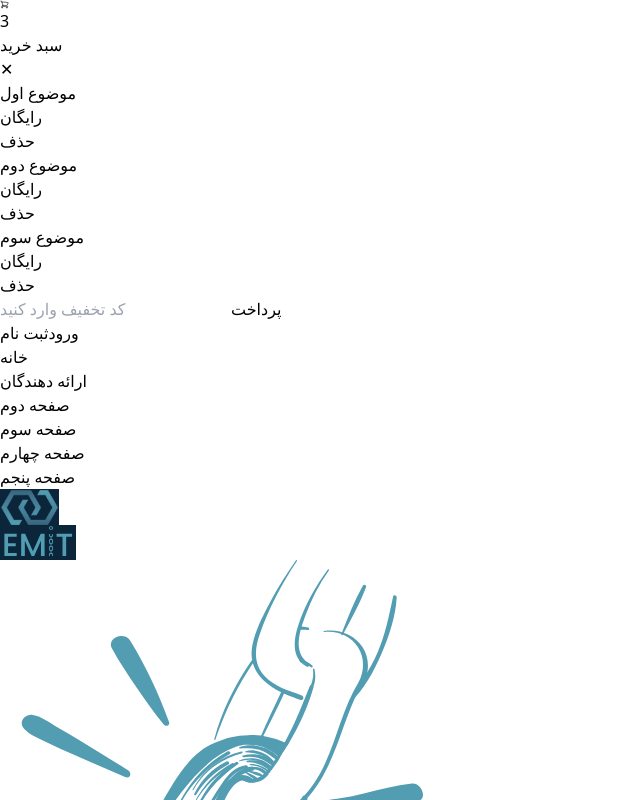
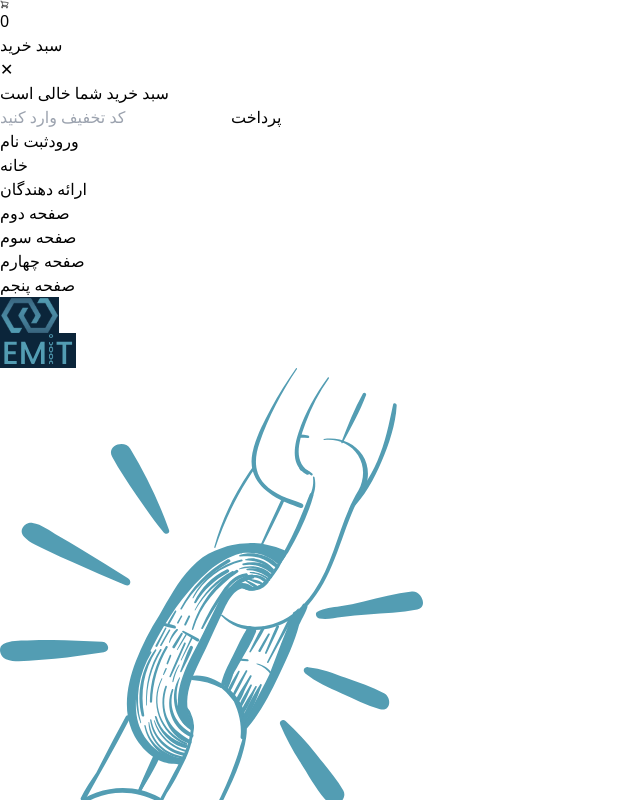
Before and after one commit to ShMirnajafi/EMIT-frontend-public, a Next.js app: page / in a window 1280 px wide. Shown: the top 800 px of the page, without its empty margins (0-640 px from the left). Built offline with nearby package versions, Linux system fonts and the light colour scheme.

Commit message:
add context for shopping basket.

```diff
--- a/src/app/layout.tsx
+++ b/src/app/layout.tsx
@@ -2,20 +2,23 @@ import type {Metadata} from "next";
 import "./globals.css";
 import NavigationBar from "@/components/NavBar/NavigationBar";
 import Footer from "@/components/Footer/Footer";
+import {BasketProvider} from "@/context/basketContext";
 
 export const metadata: Metadata = {
     title: "EMIT Event",
     description: "Generated by Arbabiun",
 };
 
-export default function RootLayout({children}: Readonly<{children: React.ReactNode}>) {
+export default function RootLayout({children}: Readonly<{ children: React.ReactNode }>) {
     return (
         <html lang="en">
         <body className="bg-[#0B253A]">
         <link rel="icon" href="/icon.png"/>
-        <NavigationBar/>
-        {children}
-        <Footer/>
+        <BasketProvider>
+            <NavigationBar/>
+                {children}
+            <Footer/>
+        </BasketProvider>
         </body>
         </html>
     )
--- a/src/components/NavBar/Drawer.tsx
+++ b/src/components/NavBar/Drawer.tsx
@@ -1,22 +1,24 @@
+'use client'
+
 import React from 'react';
+import {useBasket} from "@/context/basketContext";
 
 interface DrawerProps {
     isOpen: boolean;
     onClose: () => void;
-    basketItems: { id: number; title: string; price: string }[];
 }
 
-const Drawer: React.FC<DrawerProps> = ({ isOpen, onClose, basketItems }) => {
+const Drawer: React.FC<DrawerProps> = ({ isOpen, onClose }) => {
+    const { basketItems } = useBasket();
+
     return (
         <div>
-            {/* Overlay to close drawer when clicking outside */}
             {isOpen && (
                 <div
                     className="fixed inset-0 bg-black bg-opacity-50 z-40"
                     onClick={onClose}
                 ></div>
             )}
-            {/* Drawer */}
             <div
                 className={`fixed top-0 left-0 h-full bg-white shadow-lg transform transition-transform duration-300 ease-in-out ${
                     isOpen ? 'translate-x-0' : '-translate-x-full'
@@ -49,7 +51,6 @@ const Drawer: React.FC<DrawerProps> = ({ isOpen, onClose, basketItems }) => {
                         <p className="text-gray-500 text-center">سبد خرید شما خالی است</p>
                     )}
                 </div>
-                {/* Payment Section */}
                 <div className="p-4 border-t">
                     <input
                         type="text"
--- a/src/components/NavBar/NavigationAuth.tsx
+++ b/src/components/NavBar/NavigationAuth.tsx
@@ -2,21 +2,15 @@ import React, { useState } from 'react';
 import Link from 'next/link';
 import { ShoppingCartIcon } from '@heroicons/react/24/outline';
 import Drawer from '@/components/NavBar/Drawer';
+import {useBasket} from "@/context/basketContext";
 
 function NavigationAuth() {
     const [isDrawerOpen, setIsDrawerOpen] = useState(false);
-
-    // Mock basket items
-    const basketItems = [
-        { id: 1, title: 'موضوع اول', price: 'رایگان' },
-        { id: 2, title: 'موضوع دوم', price: 'رایگان' },
-        { id: 3, title: 'موضوع سوم', price: 'رایگان' },
-    ];
+    const { basketItems } = useBasket();
 
     return (
         <div className="relative flex items-center space-x-4">
             <div className="relative">
-                {/* Shopping Basket Button */}
                 <button
                     onClick={() => setIsDrawerOpen(true)}
                     className="relative"
@@ -26,11 +20,9 @@ function NavigationAuth() {
                         {basketItems.length}
                     </span>
                 </button>
-                {/* Drawer Component */}
                 <Drawer
                     isOpen={isDrawerOpen}
                     onClose={() => setIsDrawerOpen(false)}
-                    basketItems={basketItems}
                 />
             </div>
             <Link href="#" className="text-[#C45D39] font-semibold">
--- /dev/null
+++ b/src/context/basketContext.tsx
@@ -0,0 +1,48 @@
+'use client'
+
+import React, { createContext, useContext, useState } from 'react';
+
+interface BasketItem {
+    id: number;
+    title: string;
+    price: string;
+}
+
+interface BasketContextProps {
+    basketItems: BasketItem[];
+    addItem: (item: BasketItem) => void;
+    removeItem: (id: number) => void;
+    clearBasket: () => void;
+}
+
+const BasketContext = createContext<BasketContextProps | undefined>(undefined);
+
+export const BasketProvider: React.FC<{ children: React.ReactNode }> = ({ children }) => {
+    const [basketItems, setBasketItems] = useState<BasketItem[]>([]);
+
+    const addItem = (item: BasketItem) => {
+        setBasketItems((prevItems) => [...prevItems, item]);
+    };
+
+    const removeItem = (id: number) => {
+        setBasketItems((prevItems) => prevItems.filter((item) => item.id !== id));
+    };
+
+    const clearBasket = () => {
+        setBasketItems([]);
+    };
+
+    return (
+        <BasketContext.Provider value={{ basketItems, addItem, removeItem, clearBasket }}>
+            {children}
+        </BasketContext.Provider>
+    );
+};
+
+export const useBasket = (): BasketContextProps => {
+    const context = useContext(BasketContext);
+    if (!context) {
+        throw new Error('useBasket must be used within a BasketProvider');
+    }
+    return context;
+};
```
